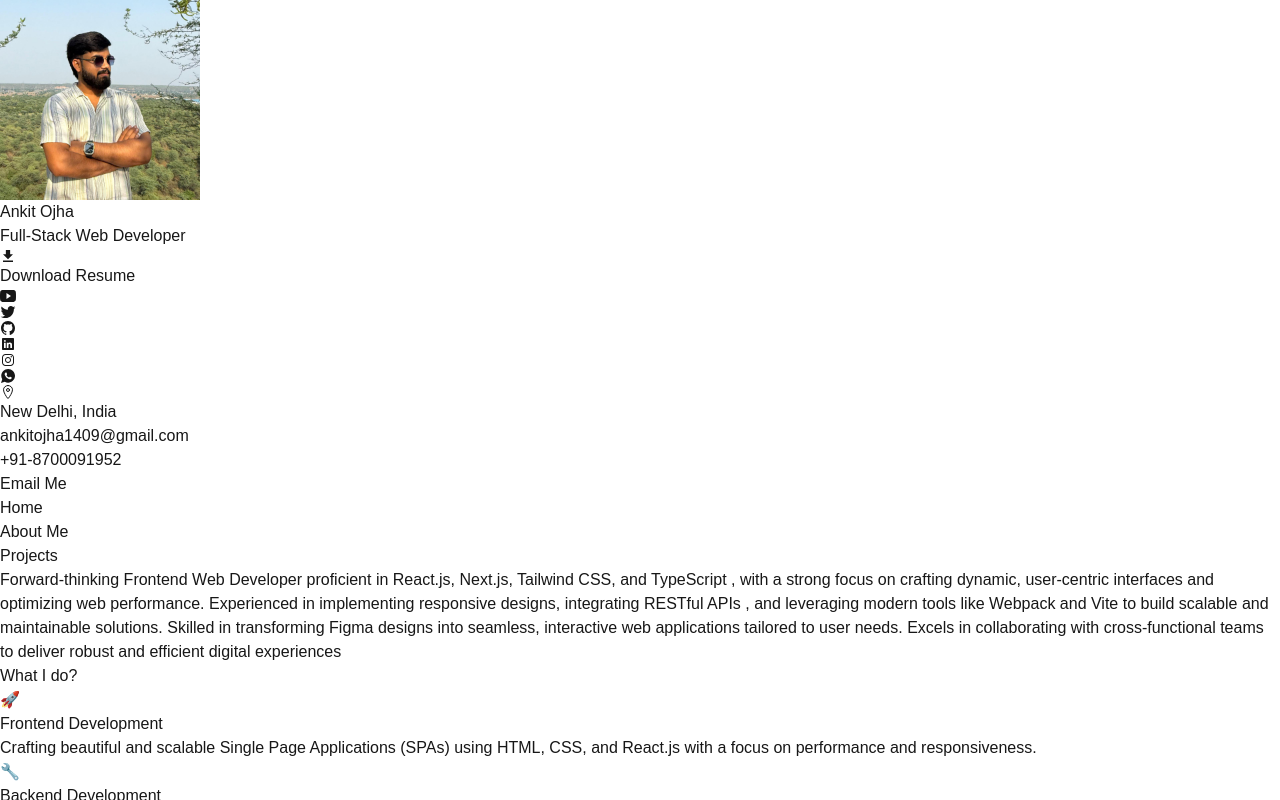
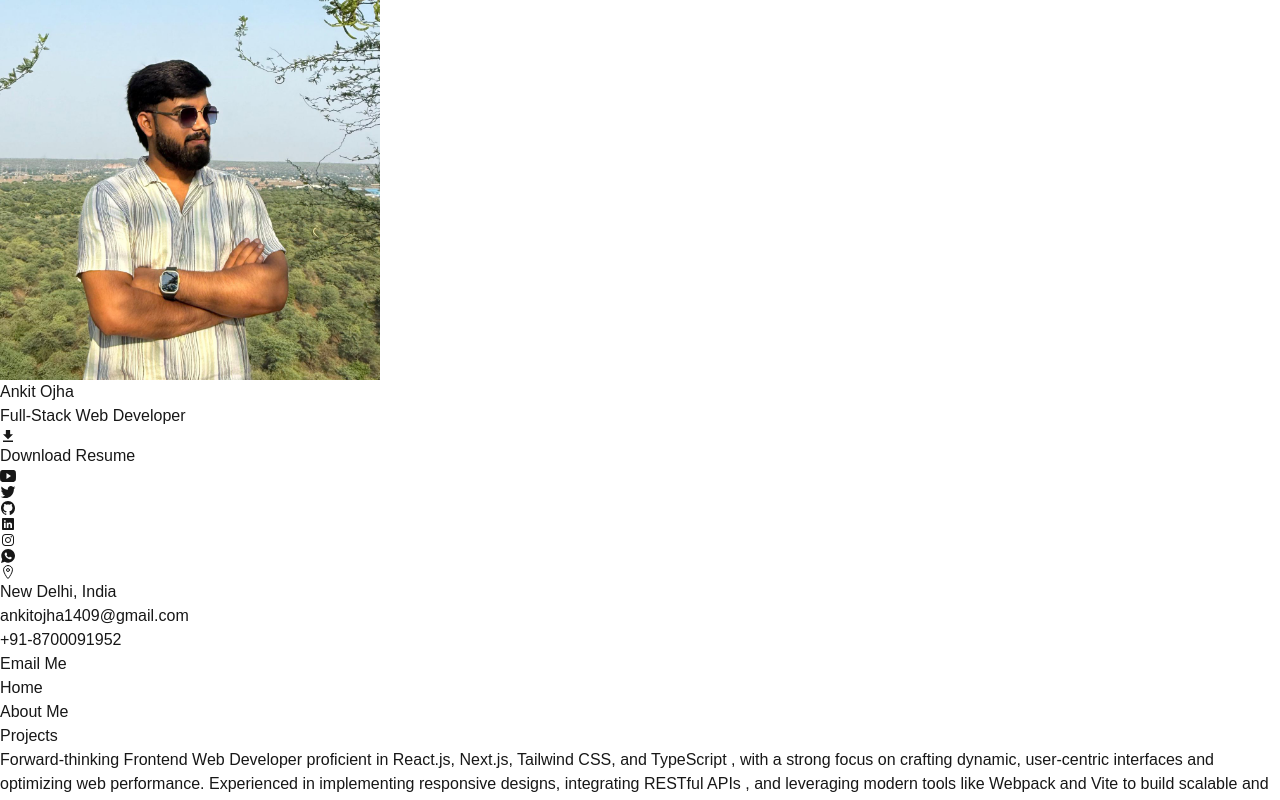
Before and after one commit to ankitojha07/portfolio, a Next.js app: page / in a window 1280 px wide. Shown: the top 800 px of the page. Built offline with nearby package versions, Linux system fonts and the light colour scheme.

Commit message:
sidebar updated

```diff
--- a/src/app/layout.tsx
+++ b/src/app/layout.tsx
@@ -36,7 +36,7 @@ export default function RootLayout({
       >
         <div className="lg:flex lg:h-screen bg-black text-gray-300 font-sans">
           {/* Fixed Sidebar on Large Screens */}
-          <aside className="w-full lg:w-1/4 border-r border-gray-900 p-6 lg:fixed lg:top-0 lg:left-0 lg:h-screen overflow-y-auto z-10 bg-black">
+          <aside className="w-full lg:w-1/4 border-r border-gray-900 lg:fixed lg:top-0 lg:left-0  bg-black">
             <Sidebar />
           </aside>
 
--- a/src/components/Sidebar.tsx
+++ b/src/components/Sidebar.tsx
@@ -15,15 +15,16 @@ const Sidebar = () => {
   };
 
   return (
-    <div className="flex flex-col justify-center items-center gap-5">
+    <main className="flex w-full overflow-hidden justify-center items-center h-screen">
+      <section className="flex flex-col justify-center items-center gap-4">
         <Image
           src="/images/Ankit-ojha.jpg"
           alt="Ankit Ojha image"
-        width={200}
-        height={200}
+          width={380}
+          height={300}
           className="rounded-full border border-gray-800"
         />
-      <h1 className="font-bold text-2xl font-Doto">Ankit Ojha</h1>
+        <h1 className="font-bold text-3xl font-Doto">Ankit Ojha</h1>
         <Tags title="Full-Stack Web Developer" icon={""} />
         <Link
           href="https://drive.google.com/file/d/1LcNJrA7-XtpRLrCHmkWIoOE01AQHyHRq/view?usp=sharing"
@@ -38,7 +39,8 @@ const Sidebar = () => {
           <Button label="Email Me" />
         </div>
         {/* <Button label="Light UI" /> */}
-    </div>
+      </section>
+    </main>
   );
 };
 
```
Lines whose indentation alone changed are shown as unchanged.
